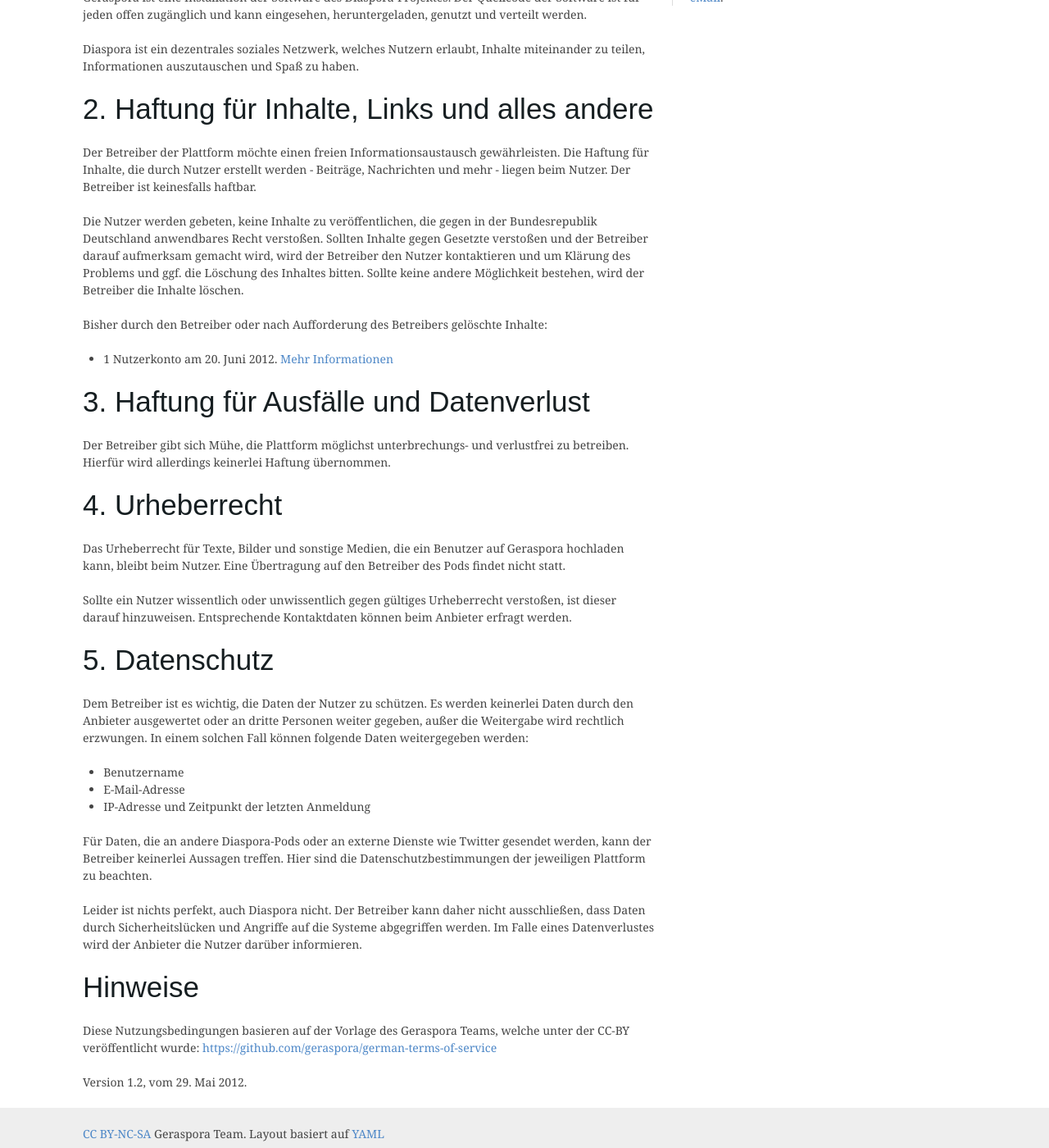
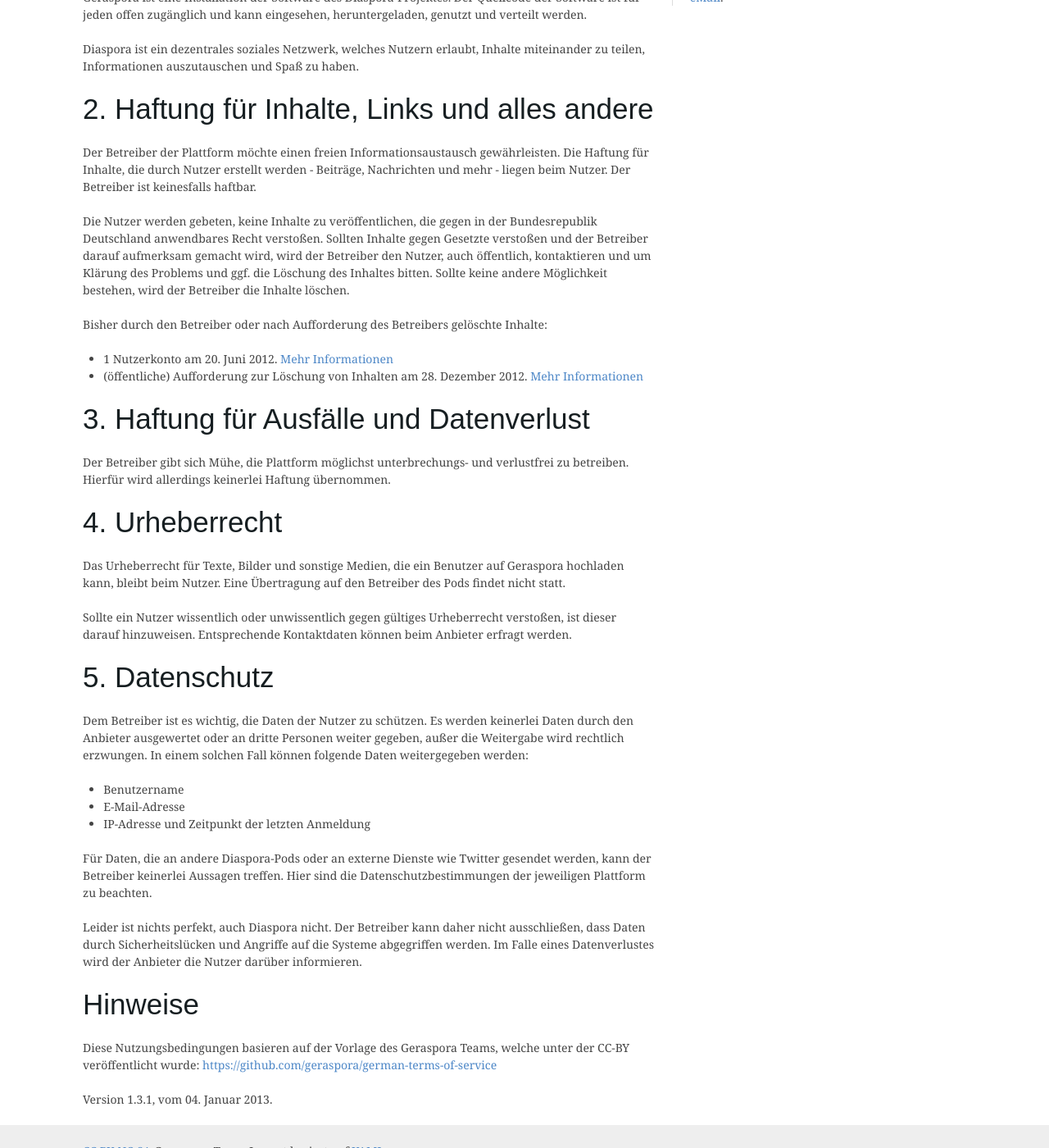
Before and after one commit to geraspora/meta, a Jekyll site: the page built from legal.html, in a window 1280 px wide and 1400 px high, scrolled down 602 px. Shown: the whole window at 82% size. Built offline with Jekyll 4.4.1, drawn with Linux system fonts in a browser that asks for light colours; some web fonts are replaced; Markdown is read by kramdown in place of the engine named in the settings.

Commit message:
Update ToS

```diff
--- a/legal.html
+++ b/legal.html
@@ -31,13 +31,14 @@
     Der Betreiber der Plattform möchte einen freien Informationsaustausch gewährleisten. Die Haftung für Inhalte, die durch Nutzer erstellt werden - Beiträge, Nachrichten und mehr - liegen beim Nutzer. Der Betreiber ist keinesfalls haftbar.
   </p>
   <p>
-Die Nutzer werden gebeten, keine Inhalte zu veröffentlichen, die gegen in der Bundesrepublik Deutschland anwendbares Recht verstoßen. Sollten Inhalte gegen Gesetzte verstoßen und der Betreiber darauf aufmerksam gemacht wird, wird der Betreiber den Nutzer kontaktieren und um Klärung des Problems und ggf. die Löschung des Inhaltes bitten. Sollte keine andere Möglichkeit bestehen, wird der Betreiber die Inhalte löschen.
+Die Nutzer werden gebeten, keine Inhalte zu veröffentlichen, die gegen in der Bundesrepublik Deutschland anwendbares Recht verstoßen. Sollten Inhalte gegen Gesetzte verstoßen und der Betreiber darauf aufmerksam gemacht wird, wird der Betreiber den Nutzer, auch öffentlich, kontaktieren und um Klärung des Problems und ggf. die Löschung des Inhaltes bitten. Sollte keine andere Möglichkeit bestehen, wird der Betreiber die Inhalte löschen.
   </p>
   <p>
     Bisher durch den Betreiber oder nach Aufforderung des Betreibers gelöschte Inhalte:
   </p>
   <ul>
     <li>1 Nutzerkonto am 20. Juni 2012. <a href="https://pod.geraspora.de/posts/672344">Mehr Informationen</a></li>
+    <li>(öffentliche) Aufforderung zur Löschung von Inhalten am 28. Dezember 2012. <a href="https://pod.geraspora.de/posts/971768">Mehr Informationen</a></li>
   </ul>
 
   <h2>3. Haftung für Ausfälle und Datenverlust</h2>
@@ -74,5 +75,5 @@
     Diese Nutzungsbedingungen basieren auf der Vorlage des Geraspora Teams, welche unter der
     CC-BY veröffentlicht wurde: <a href="https://github.com/geraspora/german-terms-of-service">https://github.com/geraspora/german-terms-of-service</a>
   </p>
-  <p>Version 1.2, vom 29. Mai 2012.</p>
+  <p>Version 1.3.1, vom 04. Januar 2013.</p>
 </div>
```
